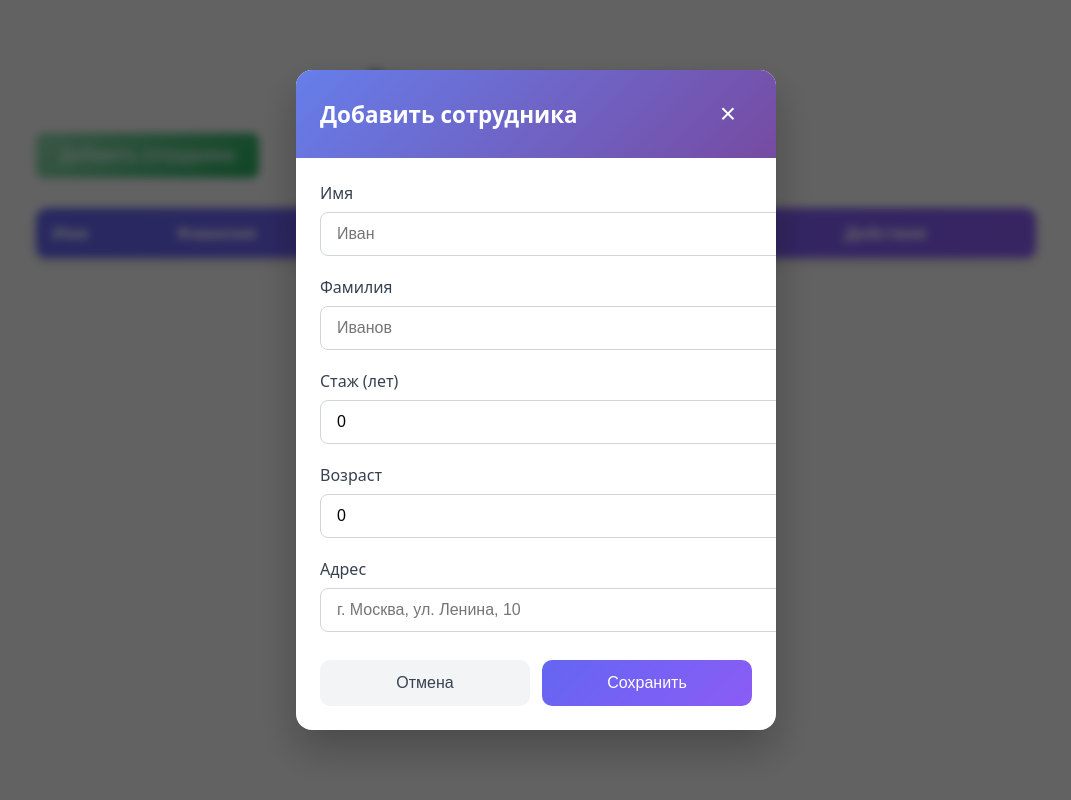
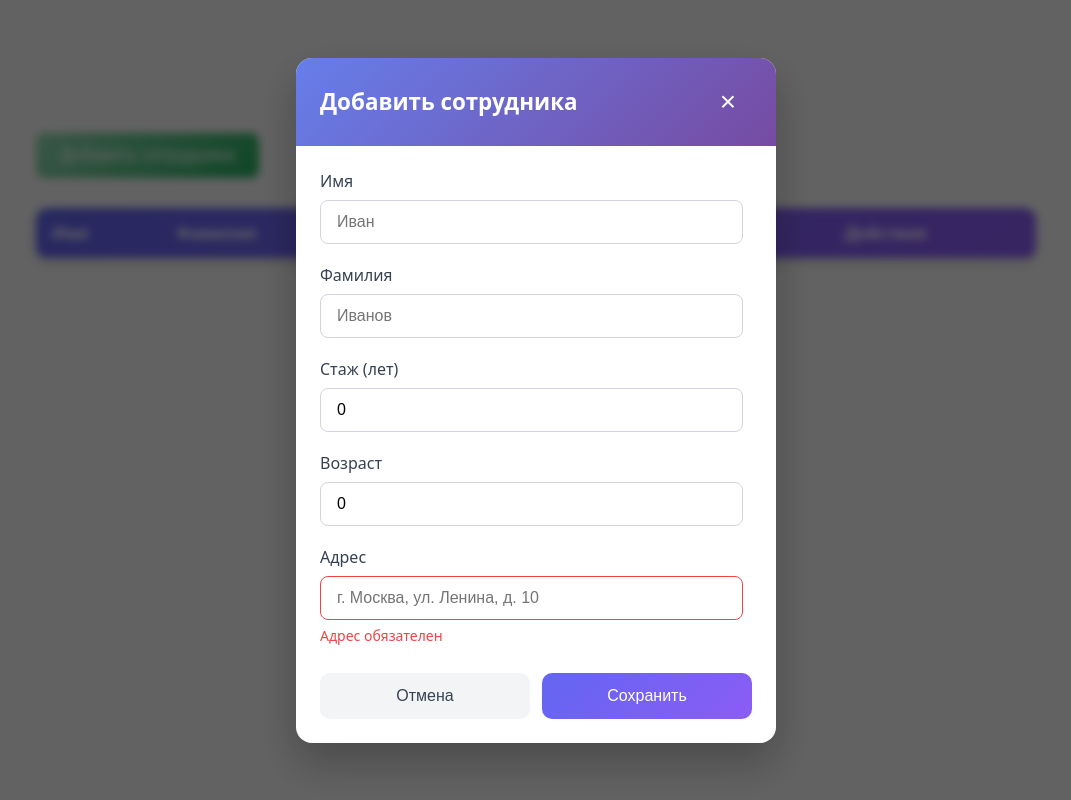
Before and after one commit to Lisitsius/test2, a Vue app: page / in a window 1280 px wide. Both pictures are taken after a click on the button "Добавить сотрудника". Shown: the whole page, without its empty margins (104-1175 px from the left). Built offline with nearby package versions, Linux system fonts and the light colour scheme.

Commit message:
addrValid

```diff
--- a/src/components/EmployeeModal.vue
+++ b/src/components/EmployeeModal.vue
@@ -28,8 +28,17 @@
         </div>
 
         <div class="form-field">
-          <label>Адрес</label>
-          <input v-model="form.address" required placeholder="г. Москва, ул. Ленина, 10" />
+          <label for="address">Адрес</label>
+          <input
+            v-model="form.address"
+            id="address"
+            placeholder="г. Москва, ул. Ленина, д. 10"
+            :class="{ 'input-error': addressError }"
+            required
+          />
+          <div v-if="addressError" class="error-text">
+            {{ addressError }}
+          </div>
         </div>
 
         <div class="modal-actions">
@@ -62,6 +71,24 @@ const form = reactive({
   experience: 0,
   age: 0,
   address: ''
+})
+const addressError = computed(() => {
+  const addr = form.address.trim()
+
+  if (!addr) {
+    return 'Адрес обязателен'
+  }
+
+  if (addr.length < 5) {
+    return 'Адрес слишком короткий (минимум 5 символов)'
+  }
+
+  // Простая проверка на осмысленность
+  if (!/[а-яА-ЯёЁ0-9]/.test(addr) || addr.length < 8) {
+    return 'Введите корректный адрес (улица, дом, город)'
+  }
+
+  return ''
 })
 
 const title = computed(() => {
@@ -153,7 +180,7 @@ const close = () => {
 }
 
 .form-field input {
-  width: 100%;
+  width: 90%;
   padding: 12px 16px;
   border: 1px solid #d1d5db;
   border-radius: 8px;
@@ -195,4 +222,14 @@ const close = () => {
   background: linear-gradient(135deg, #6366f1 0%, #8b5cf6 100%);
   color: white;
 }
+
+.input-error {
+  border-color: #ef4444 !important;
+}
+
+.error-text {
+  color: #ef4444;
+  font-size: 0.875rem;
+  margin-top: 6px;
+}
 </style>
```
